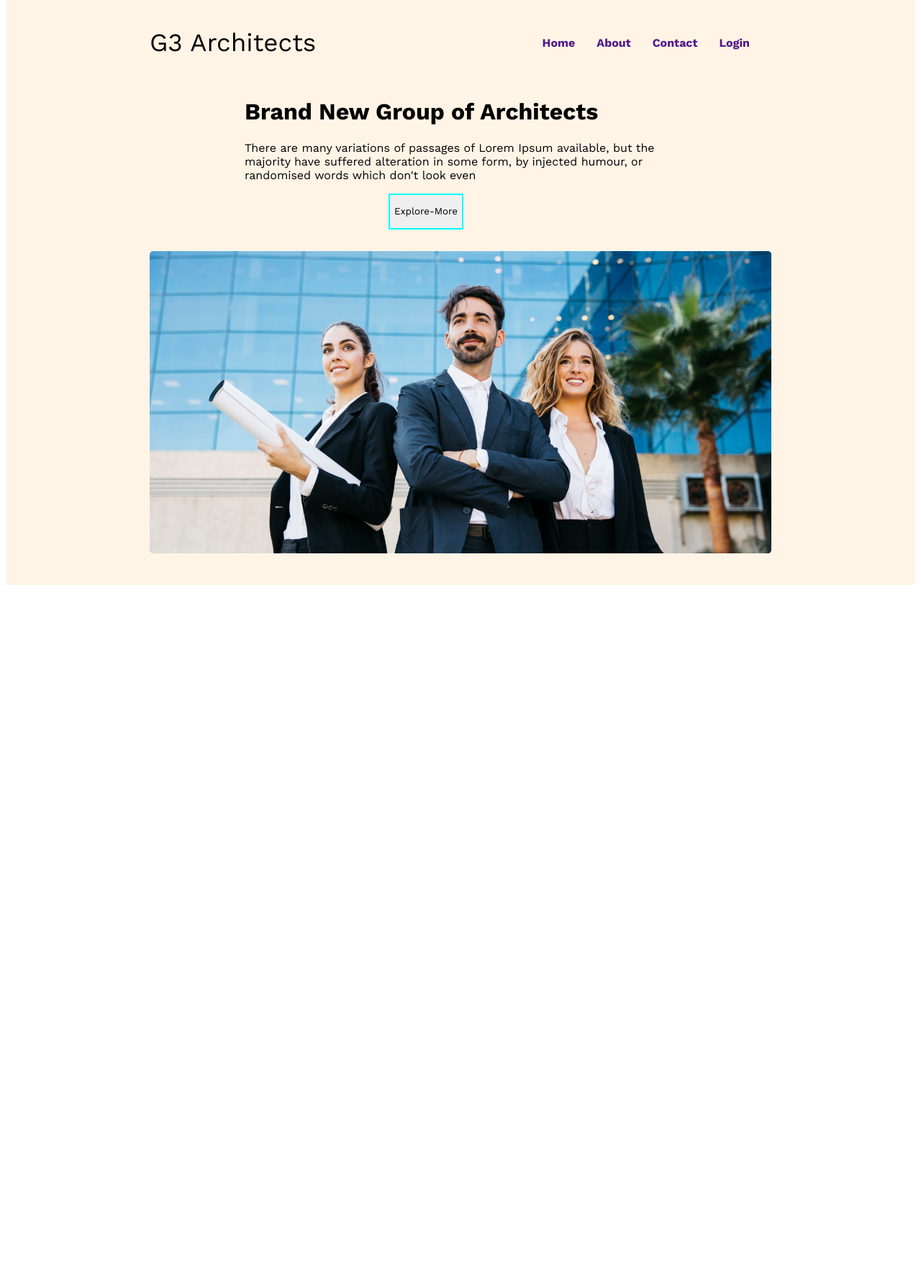
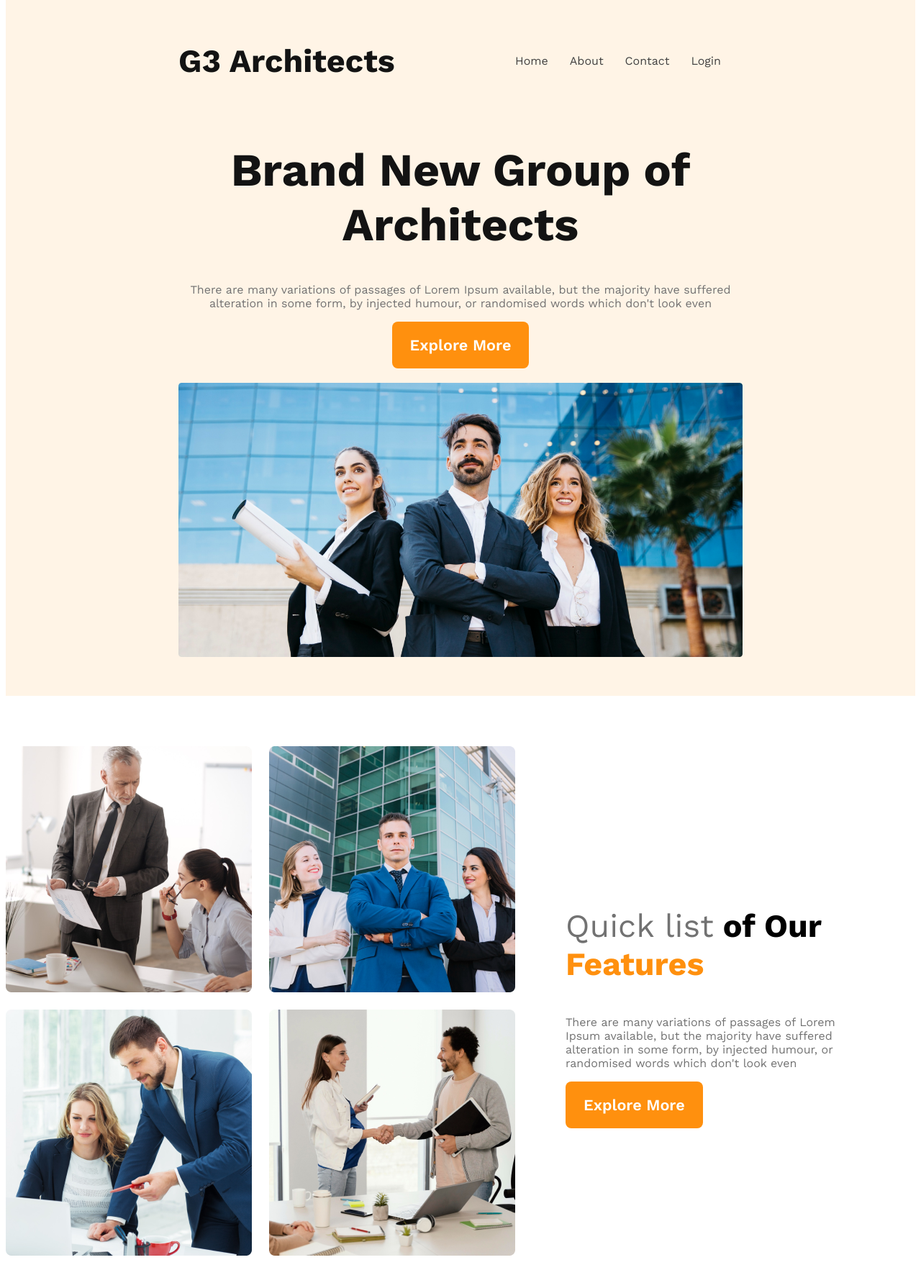
Before and after one commit to yasinarafatwebdeveloper/arcitect, a plain HTML site: page index.html in a window 1280 px wide. Shown: the part 45-1828 px from the top of the page at 72% size. Before the commit the page ends 866 px from the top, so only its background shows below. Drawn offline with nearby package versions, Linux system fonts and the light colour scheme.

Commit message:
first architect work is done

```diff
--- a/css/style.css
+++ b/css/style.css
@@ -6,85 +6,126 @@
     font-family: 'Work Sans', sans-serif;
 }
 
+/* header section is start */
 header{
     background-color: rgba(255, 144, 14, 0.10);
-    padding: 40px 200px;
+    padding: 50px 240px;
 }
 nav{
     display: flex;
     justify-content: space-between;
     align-items: center;
 }
+
 .nav-title{
-    font-size: 35px;
-    font-weight: 500;
+    font-size: 2.8rem;
+    font-weight: 700;
+    color:#131313;
 }
-nav >ul{
+nav > ul{
     display: flex;
 }
 nav li{
     list-style: none;
     margin-right: 30px;
+    font-weight: 500;
+    font-size: 1rem;
+}
+nav li a{
+    text-decoration: none;
+    color: #424242;
+}
+/* banner content */
+
+.banner-content{
+    max-width: 800px;
+    text-align: center;
+    margin: 0 auto;
+}
+.banner-title{
+    font-size: 4rem;
+    font-weight: 700;
+    color:#131313;
+}
+.text-light-gray{
+    color:#727272;
+}
+.btn-primary{
+    border-radius: 8px;
+background: #FF900E;
+padding: 20px 25px;
+color: #fff;
+font-size: 1.35rem;
+
+font-weight: 600;
+cursor: pointer;
+border: 0;
+}
+.banner img{
+    margin-top: 20px;
+    width: 100%;
+}
+main{
+    max-width: 1440px;
+    margin: 70px auto;
+}
+.team-container{
+    display: flex;
+    align-items: center;
+}
+.team-img-container{
+
+    display: grid;
+    grid-template-columns: repeat(2,1fr);
+    gap: 24px;
+}
+.teams-content{
+    margin-left: 70px;
+    margin-right: 70px;
+}
+.teams-titles{
+    font-size: 2.8rem;
+}
+.teams-titles .quick-list{
+color: #727272;
+font-weight: 500;
+}
+.teams-titles .Features{
+    color: #FF900E;
     font-weight: 700;
 }
-li a{
-    text-decoration: none;
-}
-
-/* header section work has start */
-
-.all-brand{
-    width: 100%;
-}
-.all-brand img{
-    width: 100%;
-    margin-top: 30px;
-}
-.heading{
-
-    width: 600px;
-
-    /* border: 2px solid hotpink; */
-    align-items: center;
- /* padding:0 140px; */
- margin: 0 auto;
-}
-.brand-new .paragraph{
-
-    color: var(--Dark-01, #131313);
-    font-weight: 700;
-    font-size: 64px;
-}
-.btn-btn{
-    /* text-align: center;
-    padding:0 140px; */
-    /* width: 40px; */
-    text-align: center;
-    /* margin: 0 auto; */
-    margin: 0 200px;
-    height: 50px;
-    /* margin-left: 150px; */
-    border: 2px solid aqua;
-}
-
-
-
-
-/* responsive is start */
-@media screen and (max-width:576px) {
+/* responsive media query */
+/* mobile devices */
+@media screen and (max-width:576px){
     header{
         padding: 20px;
     }
-    nav{
+    nav,.team-container{
         flex-direction: column;
     }
-    .heading{
-        width: 400px;
+.team-img-container{
+    grid-template-columns: 1fr;
+}
+.teams-content{
+    margin-left: 20px;
+    margin-right: 20px;
+}
+
+}
+/* tablet devices */
+
+@media screen and (min-width: 577px) and (max-width: 960px) {
+    header{
+        padding: 50px;
     }
-    .paragraph{
-        width: 330px;
+    nav ,.team-container{
+        flex-direction: column;
     }
-    .btn-btn{
-        margin-left: 114px;
+    .team-img-container{
+        grid-template-columns: 1fr;
+    }
+    .teams-content{
+        margin-left: 20px;
+        margin-right: 20px;
     }
 }
--- a/index.html
+++ b/index.html
@@ -26,15 +26,36 @@
         </ul>
     </nav>
 
-    <div class="all-brand">
-     <div class="heading">
-      <h1 class="brand-new">Brand New
-        Group of Architects </h1>
-        <p class="paragraph">There are many variations of passages of Lorem Ipsum available, but the majority have suffered alteration in some form, by injected humour, or randomised words which don't look even</p>
-        <button class="btn-btn">Explore-More</button>
-     </div>
-        <img class="pic" src="images/banner.png" alt="">
+   <div class="banner">
+    <div class="banner-content">
+      <h1 class="banner-title">Brand New Group of Architects</h1>
+    <p class="text-light-gray">
+      There are many variations of passages of Lorem Ipsum available, but the majority have suffered alteration in some form, by injected humour, or randomised words which don't look even
+    </p>
+    <button class="btn-primary">Explore More</button>
     </div>
+
+
+    <img src="images/banner.png" alt="">
+   </div>
    </header>
+  <main>
+    <!-- feature sections start -->
+    <section class="team-container">
+
+      <div class="team-img-container">
+        <img src="images/team1.png" alt="">
+        <img src="images/team2.png" alt="">
+        <img src="images/team3.png" alt="">
+        <img src="images/team4.png" alt="">
+
+      </div>
+      <div class="teams-content">
+        <h3 class="teams-titles"><span class="quick-list text-light-gray">Quick list</span> <span>of Our</span> <span class="Features">Features</span></h3>
+        <p class="text-light-gray">There are many variations of passages of Lorem Ipsum available, but the majority have suffered alteration in some form, by injected humour, or randomised words which don't look even</p>
+        <button class="btn-primary">Explore More</button>
+      </div>
+    </section>
+  </main>
 </body>
 </html>
```
